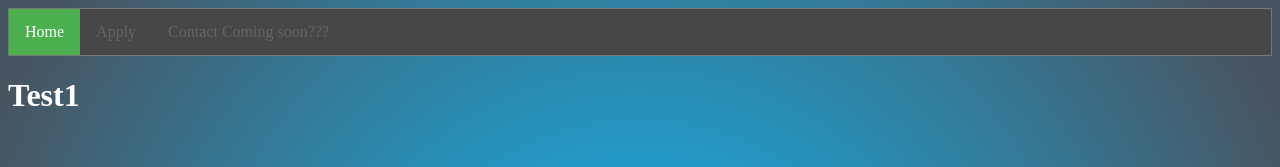
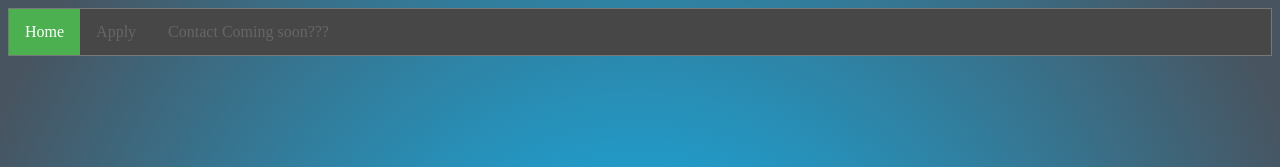
Before and after one commit to WiredDesgins/DabgDiscordServer, a plain HTML site: page index.html in a window 1280 px wide. Shown: the top 167 px of the page. Drawn offline with Linux system fonts and the light colour scheme.

Commit message:
Update index.html

```diff
--- a/index.html
+++ b/index.html
@@ -10,7 +10,6 @@
   <li><a href="apply.html">Apply</a></li>
   <li><a href="#contact">Contact Coming soon???</a></li>
 </ul>
-        <h1>Test1</h1>
     </body>
 
 
```
